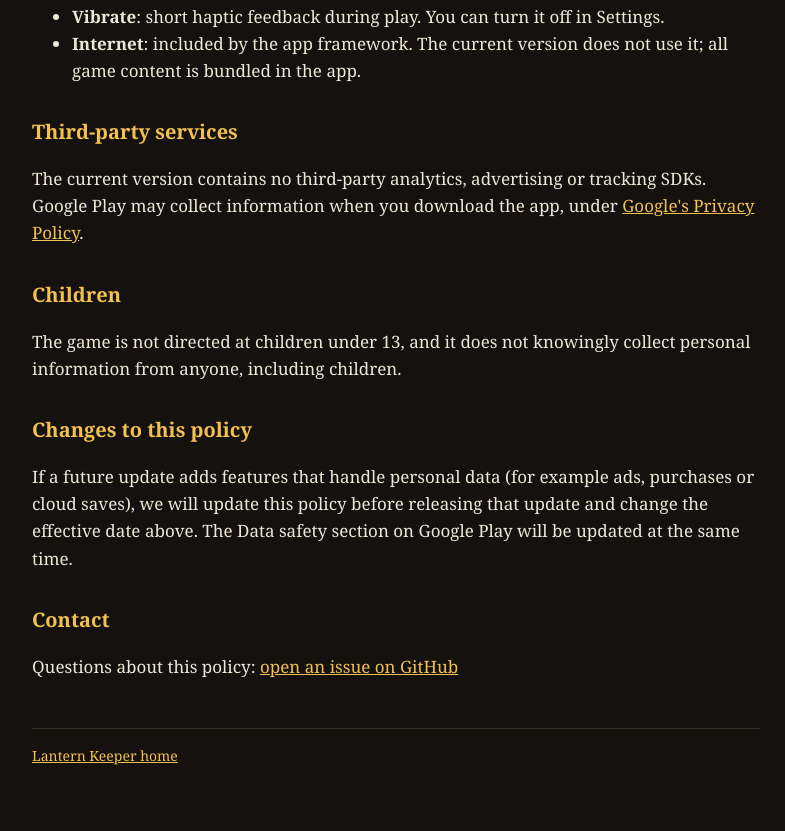
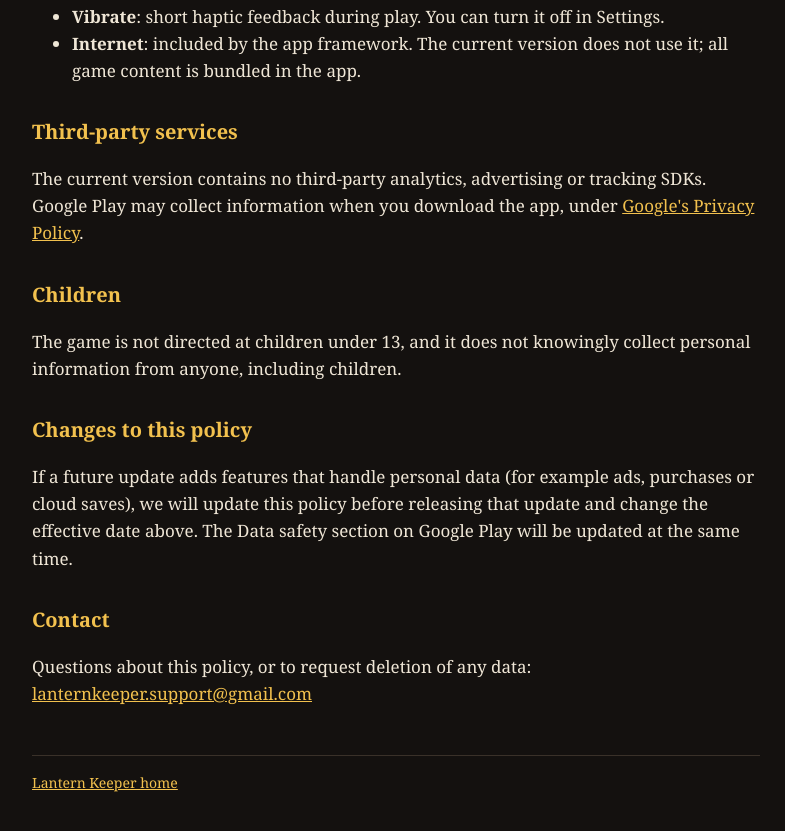
Before and after one commit to Kai-31101/lantern-keeper, a plain HTML site: page privacy.html in a window 1280 px wide. Shown: the part 588-1419 px from the top of the page, without its empty margins (244-1029 px from the left). Drawn offline with Linux system fonts and the light colour scheme.

Commit message:
Add support email

```diff
--- a/privacy.html
+++ b/privacy.html
@@ -28,7 +28,7 @@
 <p>If a future update adds features that handle personal data (for example ads, purchases or cloud saves), we will update this policy before releasing that update and change the effective date above. The Data safety section on Google Play will be updated at the same time.</p>
 
 <h2>Contact</h2>
-<p>Questions about this policy: <a href="https://github.com/Kai-31101/lantern-keeper/issues">open an issue on GitHub</a></p>
+<p>Questions about this policy, or to request deletion of any data: <a href="mailto:lanternkeeper.support@gmail.com">lanternkeeper.support@gmail.com</a></p>
 
 <footer><a href="index.html">Lantern Keeper home</a></footer>
 </main></body></html>
```
Also changed, not shown: index.html (+1 -1 lines).
